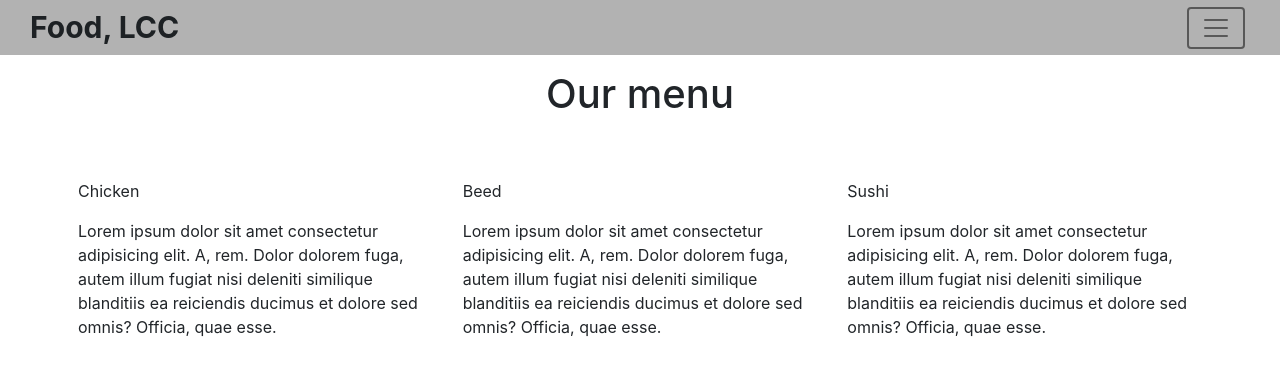
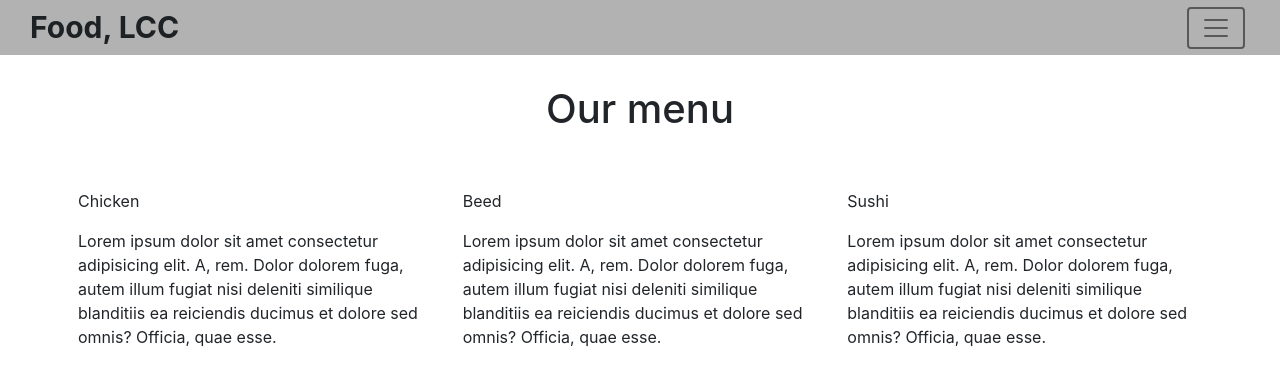
Before and after one commit to KarlaSz/training-webdev, a plain HTML site: page mod3_solution/index.html in a window 1280 px wide. Drawn offline with nearby package versions, Linux system fonts and the light colour scheme.

Commit message:
Update styles.css

```diff
--- a/mod3_solution/styles.css
+++ b/mod3_solution/styles.css
@@ -1,17 +1,4 @@
-.box {
-    background-color: rgb(178, 178, 178);
-}
 
-
-.titlebody {
-   margin: 10px;
-   padding: 5px;
-   display: flex;
-   align-items: center;
-   justify-content: center;
-   font-size: 30px;
-
-}
 #navbarlinks ul li {
     display: flex;
    align-items: center;
@@ -51,3 +38,10 @@
 .navbar-light .navbar-toggler{
     border: 2px solid;
 }
+
+.titlebody {
+    display: flex;
+    align-items: center;
+    justify-content: center;
+    margin: 30px;
+}
```
